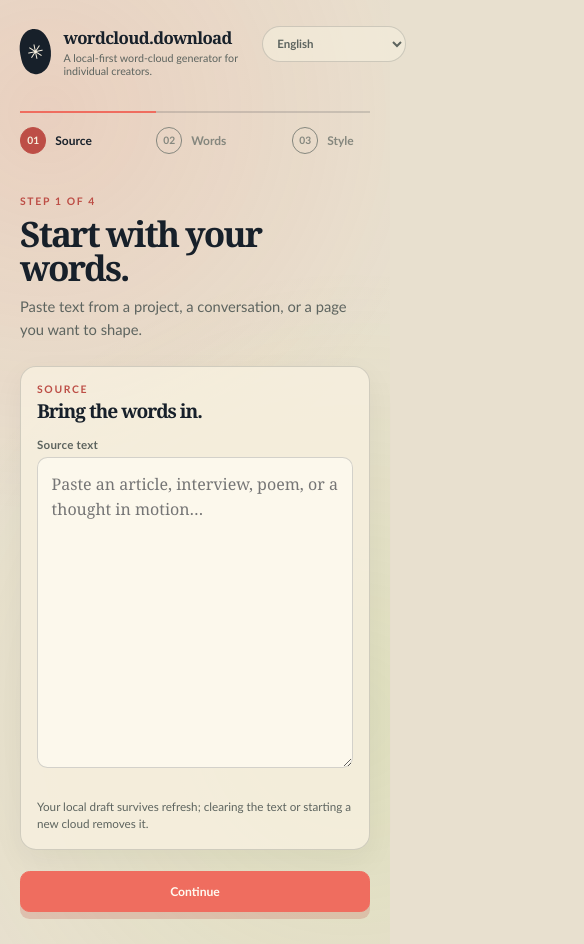
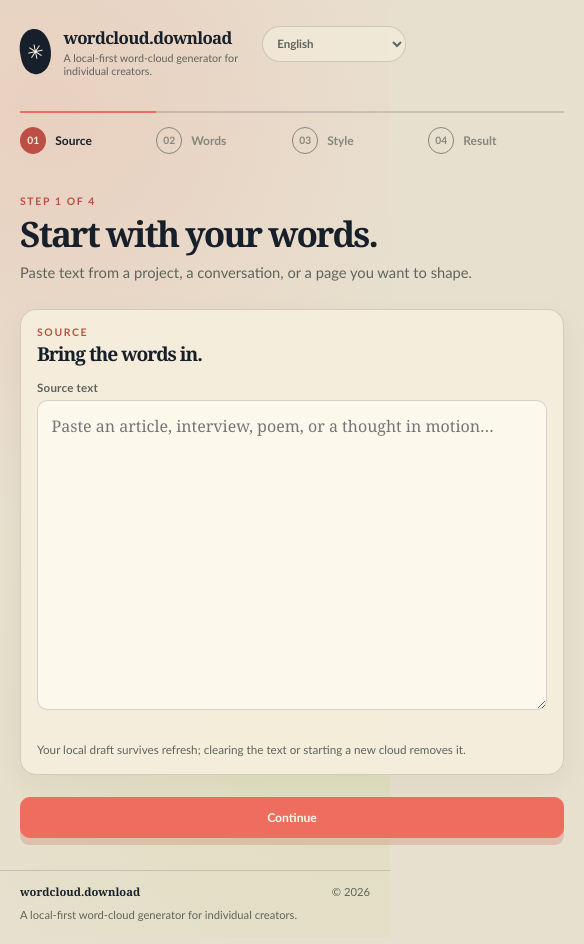
Before and after one commit to dytsou/wordcloud, a React (Vite) app: page /create/source in a window 390 px wide. Shown: the whole page, 584 px wide, since content can reach past the window. Built offline with nearby package versions, Linux system fonts and the light colour scheme.

Commit message:
chore: add footer

```diff
--- a/src/App.tsx
+++ b/src/App.tsx
@@ -1358,6 +1358,13 @@ export function App() {
           </section>
         </main>
       )}
+      <footer className="site-footer">
+        <span className="site-footer-brand">wordcloud.download</span>
+        <span className="site-footer-description">{t("brandSubtitle")}</span>
+        <span className="site-footer-copyright">
+          © {new Date().getFullYear()}
+        </span>
+      </footer>
     </div>
   );
 }
--- a/src/styles/theme.css
+++ b/src/styles/theme.css
@@ -81,6 +81,8 @@ textarea:focus-visible {
 }
 
 .app-shell {
+  display: flex;
+  flex-direction: column;
   min-height: 100vh;
 }
 
@@ -163,9 +165,34 @@ textarea:focus-visible {
 }
 
 .wizard-main {
+  flex: 1 0 auto;
   max-width: 1320px;
   margin: 0 auto;
   padding: 0 clamp(1.25rem, 4vw, 4rem) 4rem;
+}
+
+.site-footer {
+  display: flex;
+  align-items: center;
+  gap: 0.55rem 1rem;
+  width: 100%;
+  max-width: 1560px;
+  margin: auto auto 0;
+  padding: 1rem clamp(1.25rem, 4vw, 4rem) 1.4rem;
+  border-top: 1px solid var(--line);
+  color: var(--ink-soft);
+  font-size: 0.7rem;
+}
+
+.site-footer-brand {
+  color: var(--ink);
+  font-family: Georgia, serif;
+  font-weight: 700;
+}
+
+.site-footer-copyright {
+  margin-left: auto;
+  white-space: nowrap;
 }
 
 .wizard-stepper {
@@ -1834,6 +1861,17 @@ thead th {
     padding-bottom: 2rem;
   }
 
+  .site-footer {
+    flex-wrap: wrap;
+    padding-top: 0.85rem;
+    padding-bottom: 1rem;
+  }
+
+  .site-footer-description {
+    flex-basis: 100%;
+    order: 1;
+  }
+
   .wizard-page {
     margin-top: 1.2rem;
   }
```
